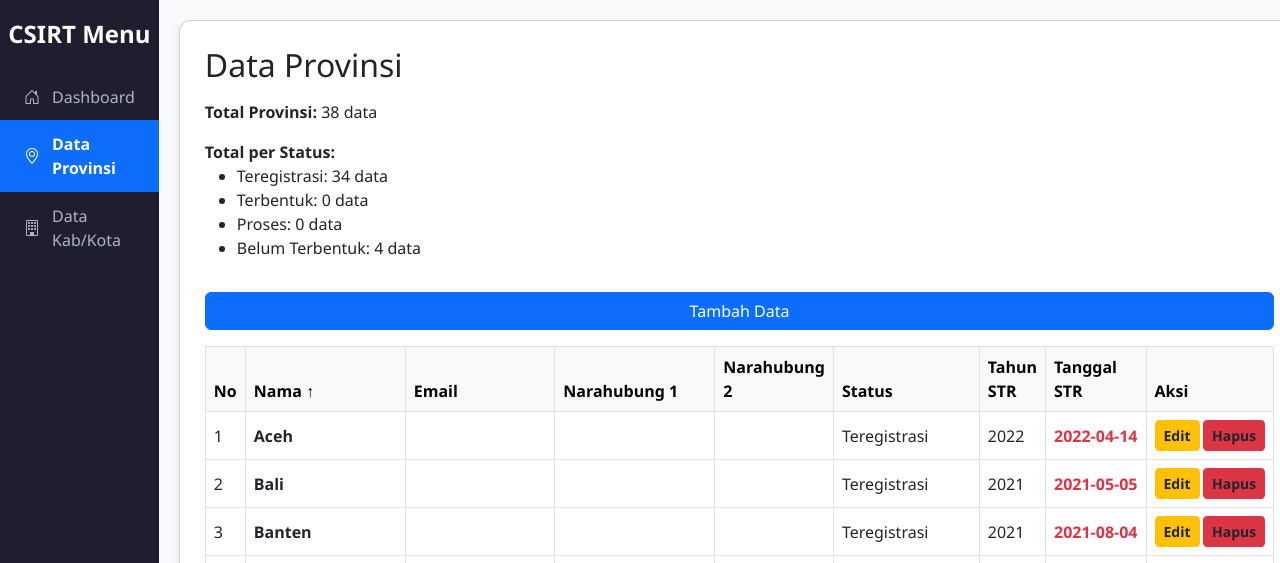
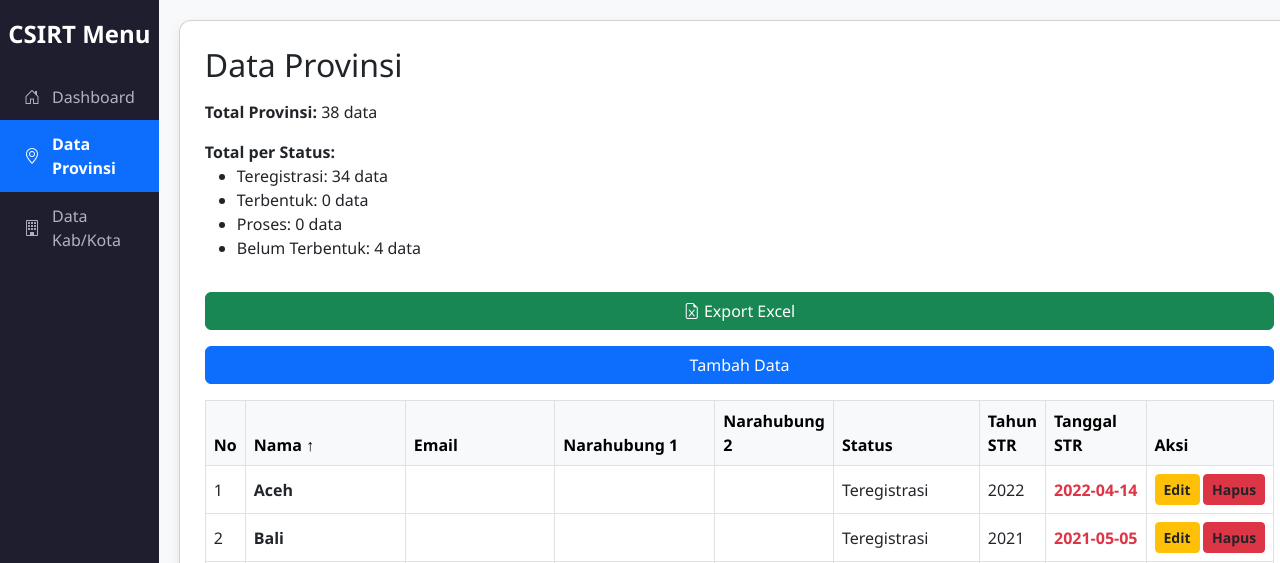
Before and after one commit to VascoZ/dashboard-csirt-pemda, a PHP site: page /provinsi.php in a window 1280 px wide. Shown: the top 563 px of the page. Run offline with PHP 8.4, Linux system fonts and the light colour scheme; data comes from the database, SQL or seed files in the repository.

Commit message:
Update provinsi.php

```diff
--- a/provinsi.php
+++ b/provinsi.php
@@ -160,7 +160,9 @@
                 <li>Belum Terbentuk: <?= $counts['Belum Terbentuk'] ?> data</li>
             </ul>
         </div>
-
+        <a href="provinsi_export_excel.php" class="btn btn-success mb-3">
+            <i class="bi bi-file-earmark-excel"></i> Export Excel
+        </a>
         <a href="provinsi_tambah.php" class="btn btn-primary mb-3">Tambah Data</a>
 
         <div class="table-responsive">
```
